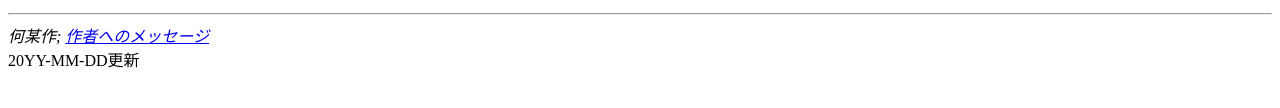
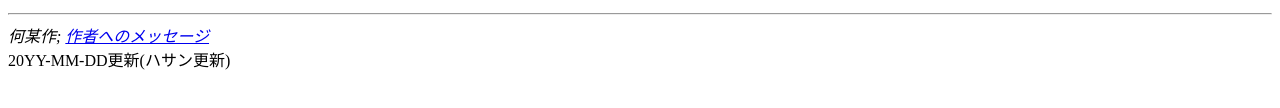
Before and after one commit to ytishino/trialvscode, a plain HTML site: page index.html in a window 1280 px wide. Shown: the part 236-344 px from the top of the page. Drawn offline with Linux system fonts and the light colour scheme.

Commit message:
ハサン更新

```diff
--- a/index.html
+++ b/index.html
@@ -22,7 +22,7 @@
     何某作;
     <a href="mailto:yourmail@domain.com">作者へのメッセージ</a>
    </address>
-   20YY-MM-DD更新
+   20YY-MM-DD更新(ハサン更新)
   </footer>
  </body>
 </html>
```
